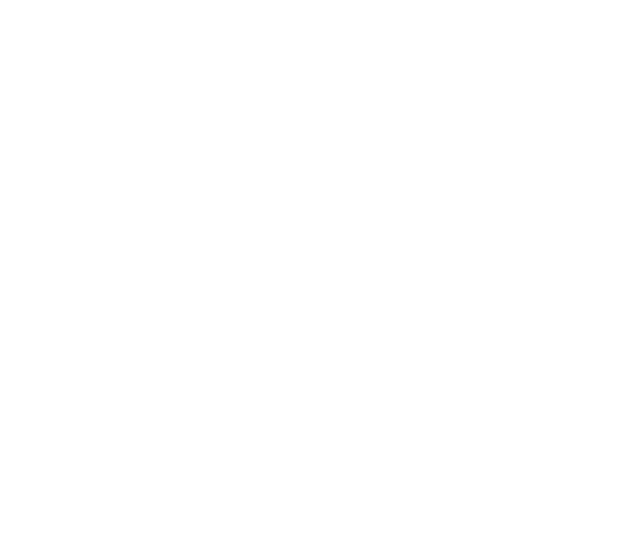
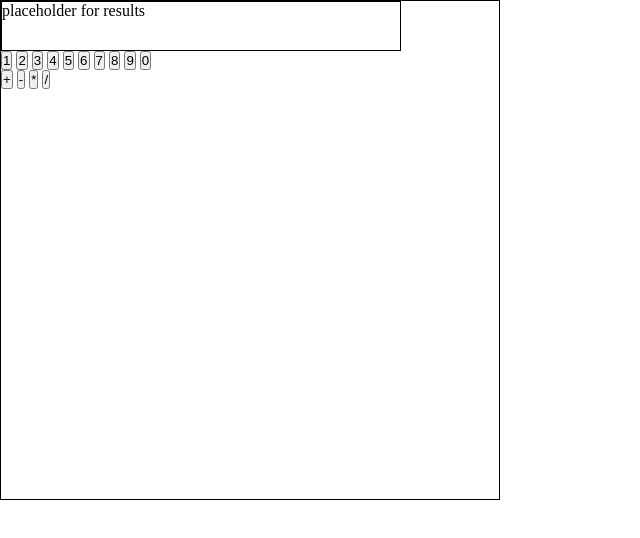
Before and after one commit to aweakling/calculator, a plain HTML site: page index.html in a window 1280 px wide. Shown: the whole page, without its empty margins (0-640 px from the left). Drawn offline with Linux system fonts and the light colour scheme.

Commit message:
Add buttons and borders

```diff
--- a/index.html
+++ b/index.html
@@ -3,11 +3,37 @@
 <head>
     <meta charset="UTF-8">
     <meta name="viewport" content="width=device-width, initial-scale=1.0">
-    <title>Document</title>
+    <title>Calculator</title>
     <link rel="stylesheet" href="./styles.css">
 </head>
 <body>
+    <div id="outer-layout">
 
+        <div id="results">
+            <p>placeholder for results</p>
+        </div>
+
+        <div id="num-buttons">
+            <button>1</button>
+            <button>2</button>
+            <button>3</button>
+            <button>4</button>
+            <button>5</button>
+            <button>6</button>
+            <button>7</button>
+            <button>8</button>
+            <button>9</button>
+            <button>0</button>
+        </div>
+
+        <div id="operators">
+            <button>+</button>
+            <button>-</button>
+            <button>*</button>
+            <button>/</button>
+        </div>
+
+    </div>
 
     <script src="./javascript.js" defer></script>
 </body>
--- a/javascript.js
+++ b/javascript.js
@@ -0,0 +1,3 @@
+const outerLayout = document.querySelector("#outer-layout");
+const numButtons = document.querySelector("#num-buttons");
+const operators = document.querySelector("#operators");
--- a/styles.css
+++ b/styles.css
@@ -0,0 +1,17 @@
+* {
+    margin: 0;
+    padding: 0;
+    box-sizing: border-box;
+}
+
+#outer-layout {
+    border: 1px solid black;
+    width: 500px;
+    height: 500px;
+}
+
+#results {
+    border: 1px solid black;
+    width: 400px;
+    height: 50px;
+}
```
